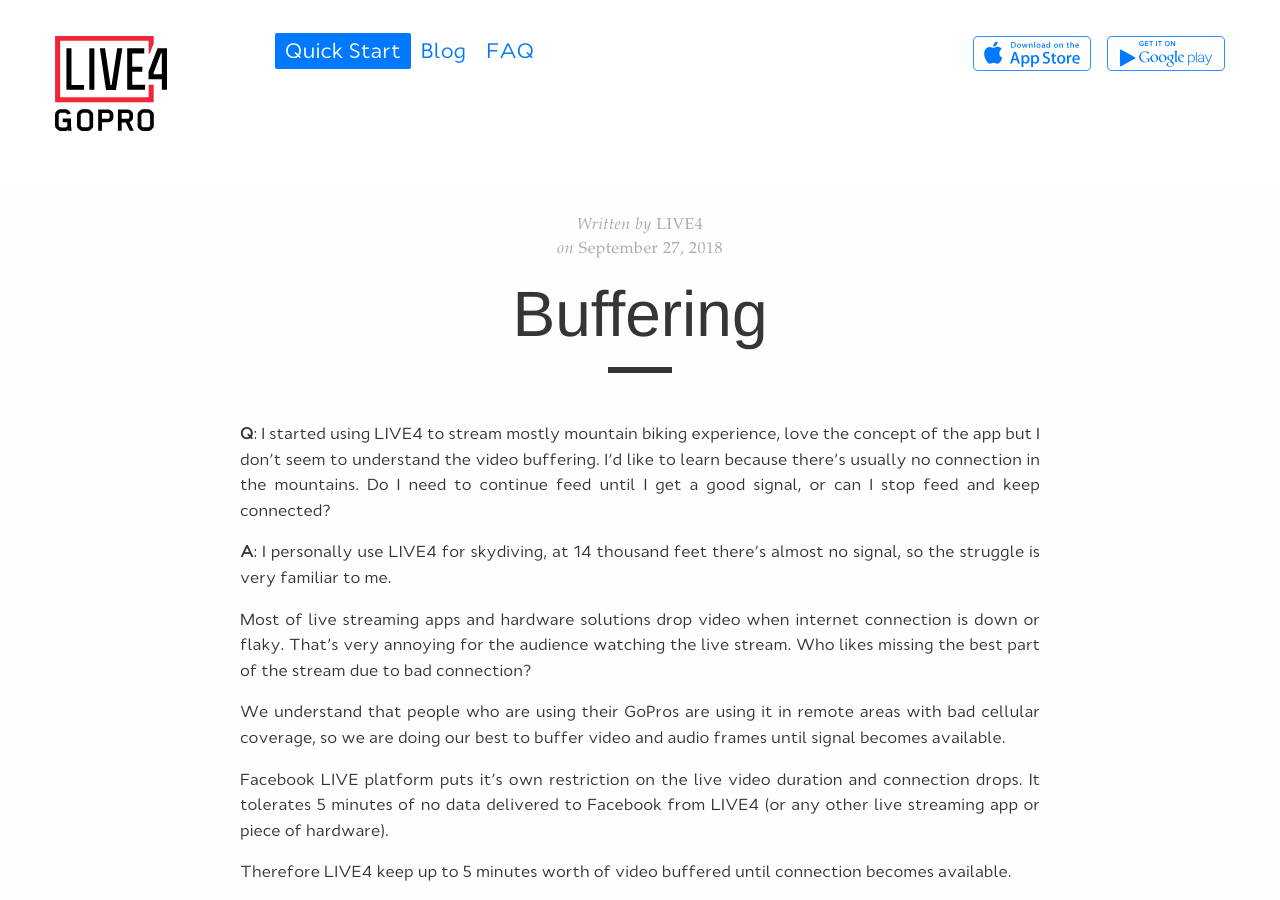
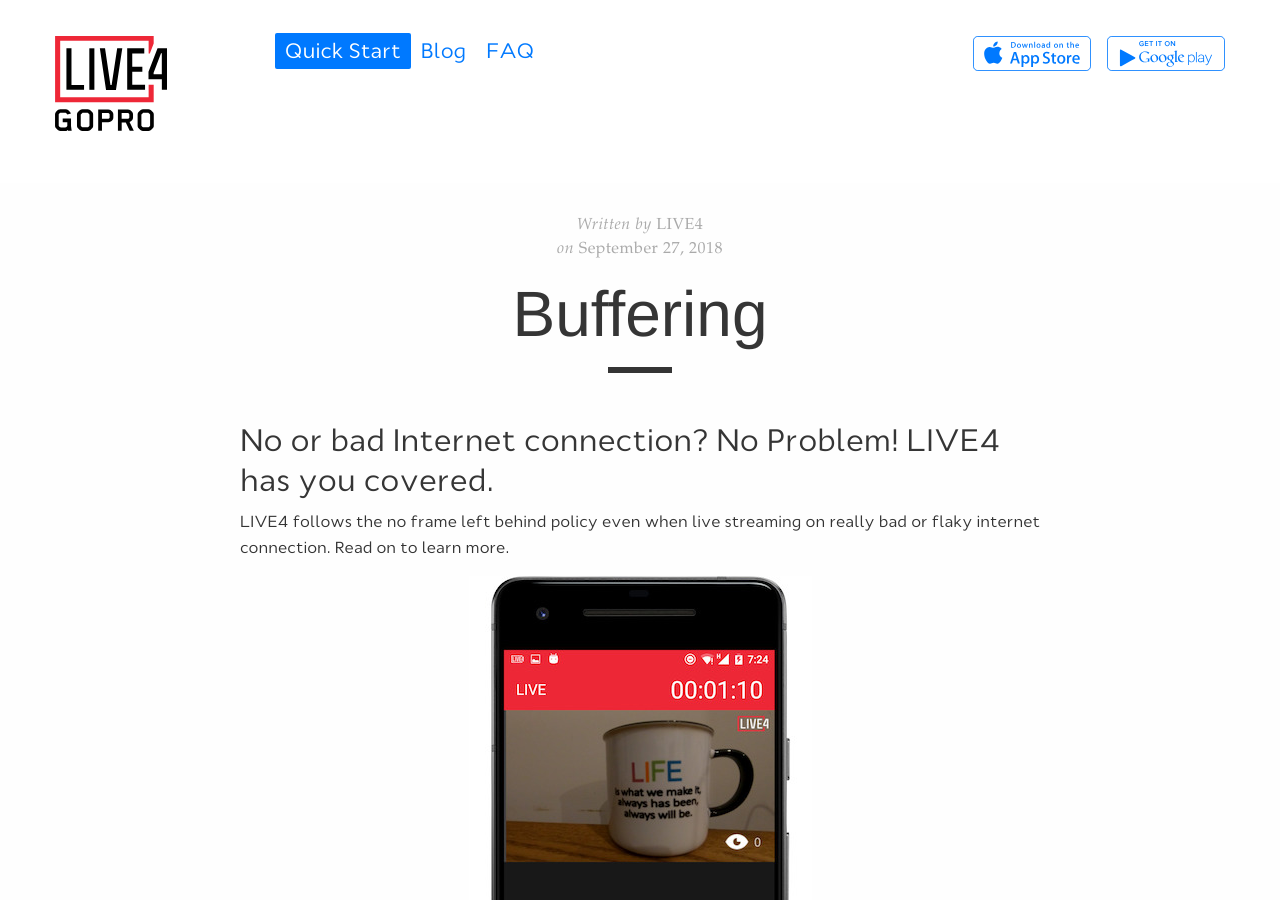
Before and after one commit to videogorillas/live4io, a Jekyll site: the page built from _posts/2018-09-27-buffering.md, in a window 1280 px wide and 900 px high. Built offline with Jekyll 4.4.1, drawn with Linux system fonts in a browser that asks for light colours.

Commit message:
no frame left behind

```diff
--- a/_posts/2018-09-27-buffering.md
+++ b/_posts/2018-09-27-buffering.md
@@ -3,6 +3,12 @@
 title:  "Buffering"
 author: "LIVE4"
 ---
+
+### No or bad Internet connection? No Problem! LIVE4 has you covered.
+
+LIVE4 follows the no frame left behind policy even when live streaming on really bad or flaky internet connection. Read on to learn more.
+
+![data upload](/assets/android_data_upload_framed_small.jpg)
 
 **Q**: I started using LIVE4 to stream mostly mountain biking experience, love the concept of the app but I don't seem to understand the video buffering. I'd like to learn because there's usually no connection in the mountains.
 Do I need to continue feed until I get a good signal, or can I stop feed and keep connected?
```
Also changed, not shown: assets/android_data_upload_framed_small.jpg (added).
